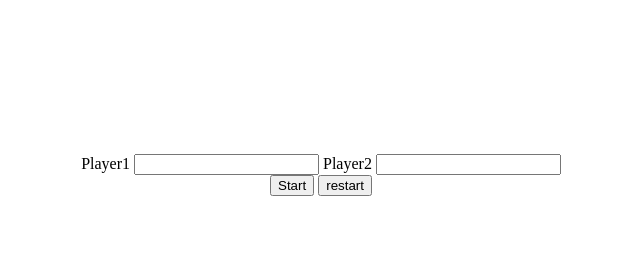
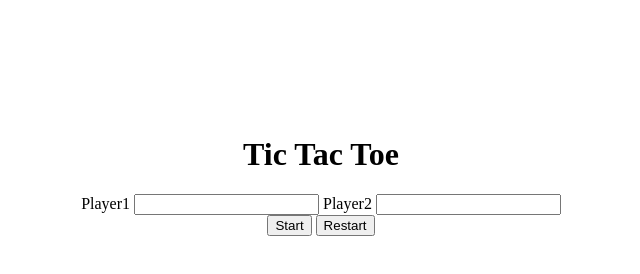
Before and after one commit to Aureatus/TicTacToe, a plain HTML site: page index.html in a window 1280 px wide. Shown: the whole page, without its empty margins (319-959 px from the left). Drawn offline with Linux system fonts and the light colour scheme.

Commit message:
Changed button text restart to Restart

```diff
--- a/index.html
+++ b/index.html
@@ -10,6 +10,7 @@
 </head>
 <body>
     <container>
+        <h1>Tic Tac Toe</h1>
         <nameInputs>
             <label for="player1">Player1</label>
             <input type="text" id="player1" name="player1" required>
@@ -18,7 +19,7 @@
         </nameInputs>
         <gameStateButtons>
             <button class="start">Start</button>
-            <button class="restart">restart</button>
+            <button class="restart">Restart</button>
         </gameStateButtons>
         <grid id="gameboard"></grid>
     </container>
```
